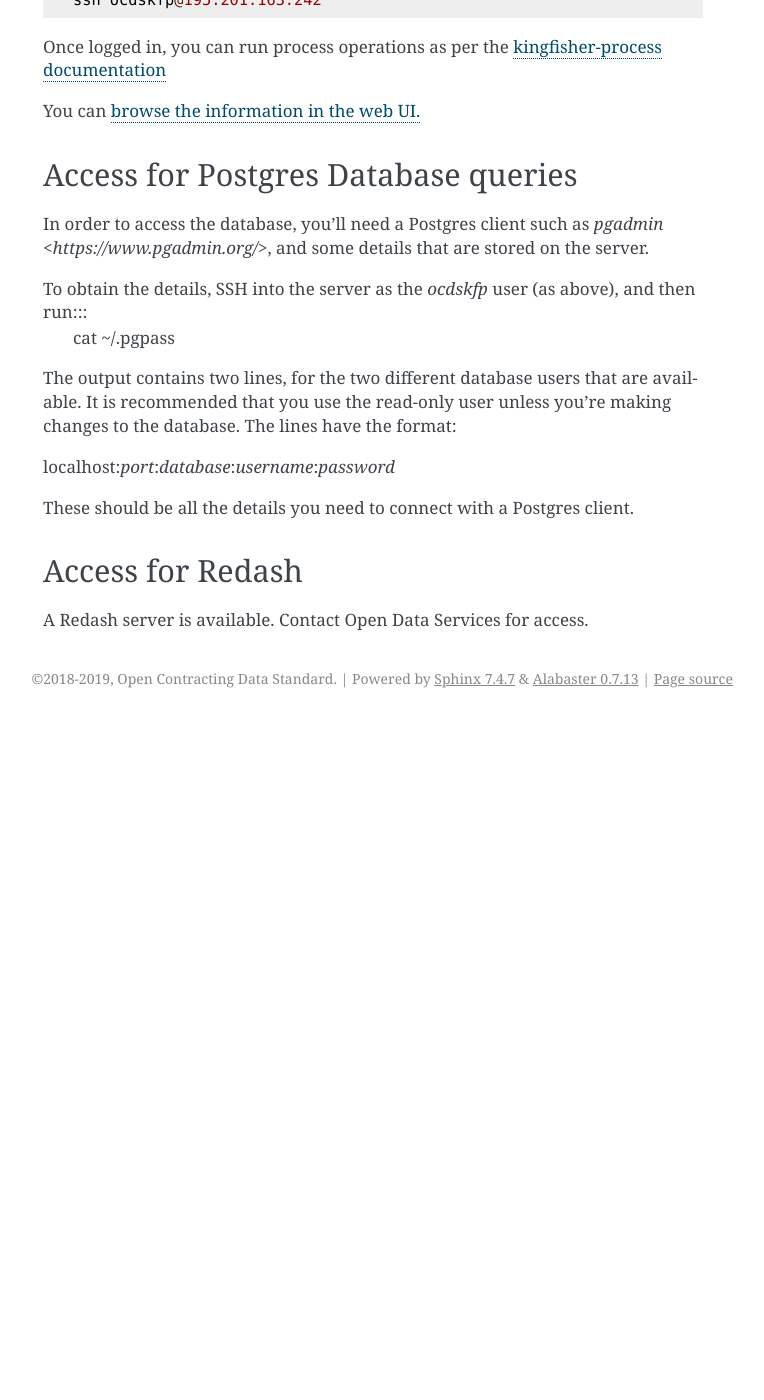
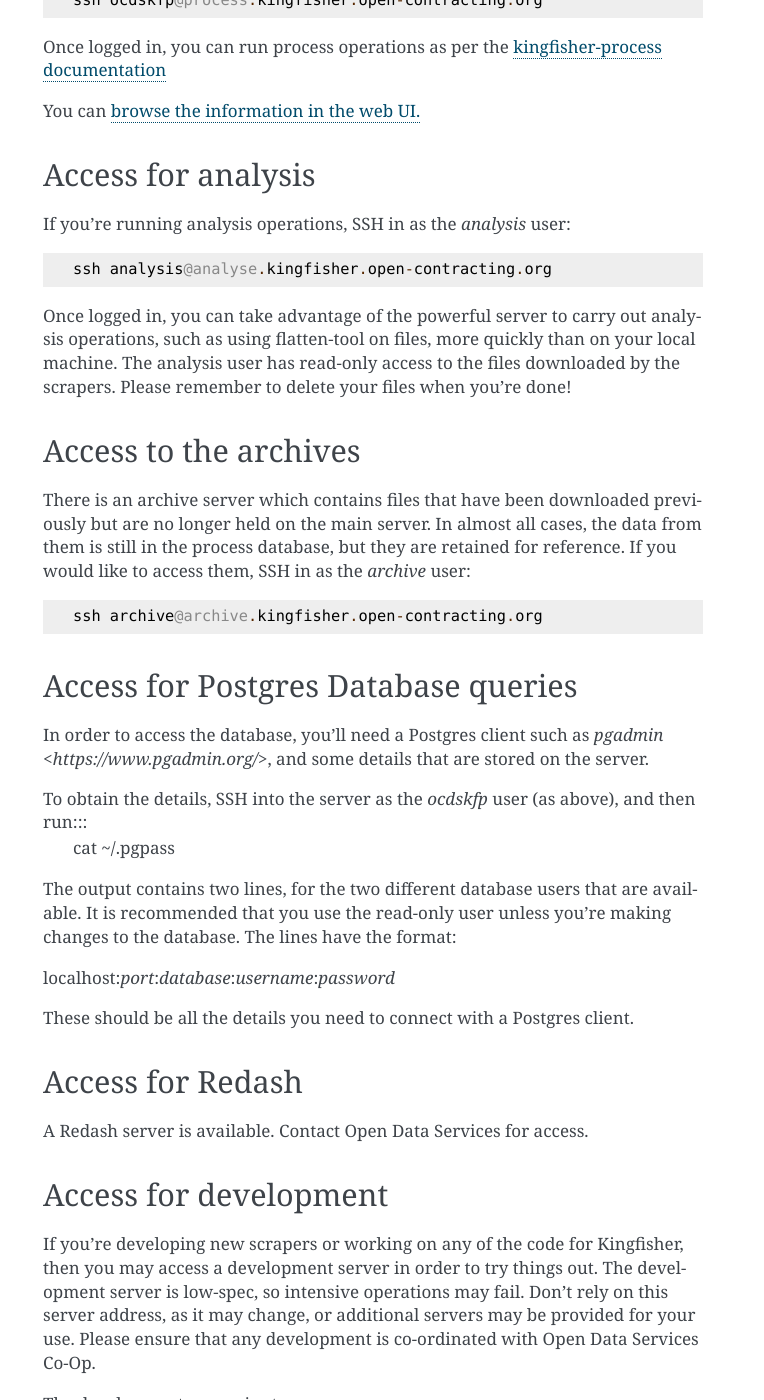
Before and after one commit to open-contracting-archive/kingfisher-vagrant, a Sphinx documentation site: the page built from docs/hosted.rst, in a window 1280 px wide and 1400 px high, scrolled down 886 px. Shown: the whole window, without its empty margins (377-1141 px from the left). Built offline with Sphinx 7.4.7, drawn with Linux system fonts in a browser that asks for light colours; before the commit the page ends 1604 px from its top, so only the background shows below that; some of the changed text lies outside the part shown.

Commit message:
Update hostnames, add info for new components and dev server

```diff
--- a/docs/hosted.rst
+++ b/docs/hosted.rst
@@ -6,7 +6,7 @@
 Access
 ------
 
-The server can be found at 195.201.163.242. You can connect via SSH to run commands, or via a Postgres client to run queries on the database (see below)
+You can connect to the server via SSH to run commands, or via a Postgres client to run queries on the database. Details of this are below.
 
 From time to time, we create development servers to try things out before deploying them. If you're involved in the development of new Kingfisher components, you may be asked to log into the dev server to try things out. If so, substitiute the address of the dev server you've been provided with for the address of the live server in the examples below.
 
@@ -18,7 +18,7 @@
 
 If you're running scrapers, SSH in as the *ocdskfs* user::
 
-  ssh ocdskfs@195.201.163.242
+  ssh ocdskfs@scrape.kingfisher.open-contracting.org
 
 Once logged in, you can run scrapers as per the `kingfisher-scrape documentation <https://kingfisher-scrape.readthedocs.io/en/latest/use-hosted.html>`_
 
@@ -28,11 +28,27 @@
 
 If you're running process operations, SSH in as the *ocdskfp* user::
 
-  ssh ocdskfp@195.201.163.242
+  ssh ocdskfp@process.kingfisher.open-contracting.org
 
 Once logged in, you can run process operations as per the `kingfisher-process documentation <https://kingfisher-process.readthedocs.io/en/latest/cli.html>`_
 
 You can `browse the information in the web UI. <http://process.ocdskingfisher.opendataservices.coop/app>`_
+
+Access for analysis
+-------------------
+
+If you're running analysis operations, SSH in as the *analysis* user::
+
+    ssh analysis@analyse.kingfisher.open-contracting.org
+
+Once logged in, you can take advantage of the powerful server to carry out analysis operations, such as using flatten-tool on files, more quickly than on your local machine. The analysis user has read-only access to the files downloaded by the scrapers. Please remember to delete your files when you're done!
+
+Access to the archives
+----------------------
+
+There is an archive server which contains files that have been downloaded previously but are no longer held on the main server. In almost all cases, the data from them is still in the process database, but they are retained for reference. If you would like to access them, SSH in as the *archive* user::
+
+    ssh archive@archive.kingfisher.open-contracting.org
 
 Access for Postgres Database queries
 ------------------------------------
@@ -48,8 +64,18 @@
 
 These should be all the details you need to connect with a Postgres client.
 
-
 Access for Redash
 -----------------
 
 A Redash server is available. Contact Open Data Services for access.
+
+Access for development
+----------------------
+
+If you're developing new scrapers or working on any of the code for Kingfisher, then you may access a development server in order to try things out. The development server is low-spec, so intensive operations may fail. Don't rely on this server address, as it may change, or additional servers may be provided for your use. Please ensure that any development is co-ordinated with Open Data Services Co-Op.
+
+The development server is at::
+
+    ocdskingfisher-dev.default.opendataservices.uk0.bigv.io
+
+The development server is largely configured in the same way as the production server, so logins and commands should still work in the same way.
```
